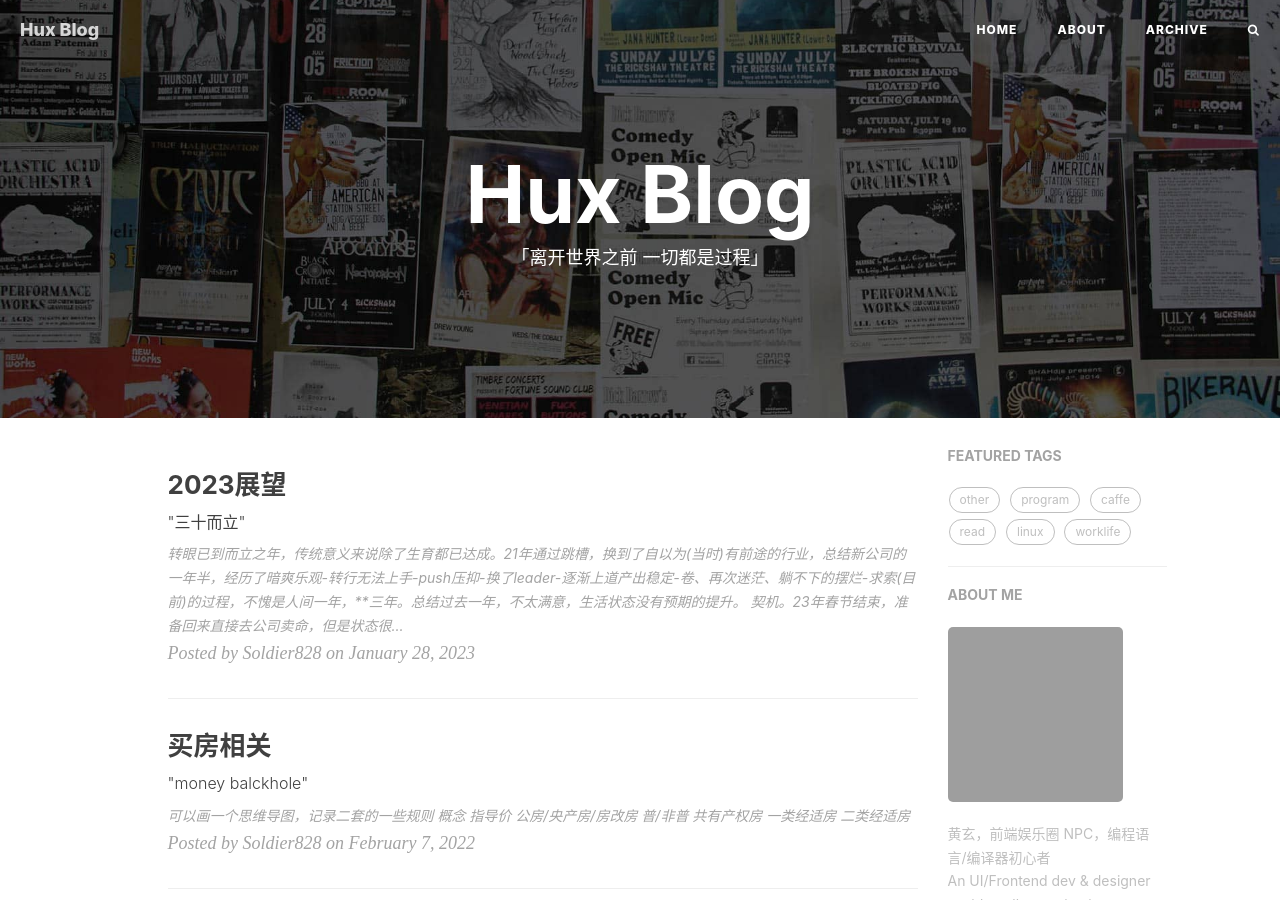
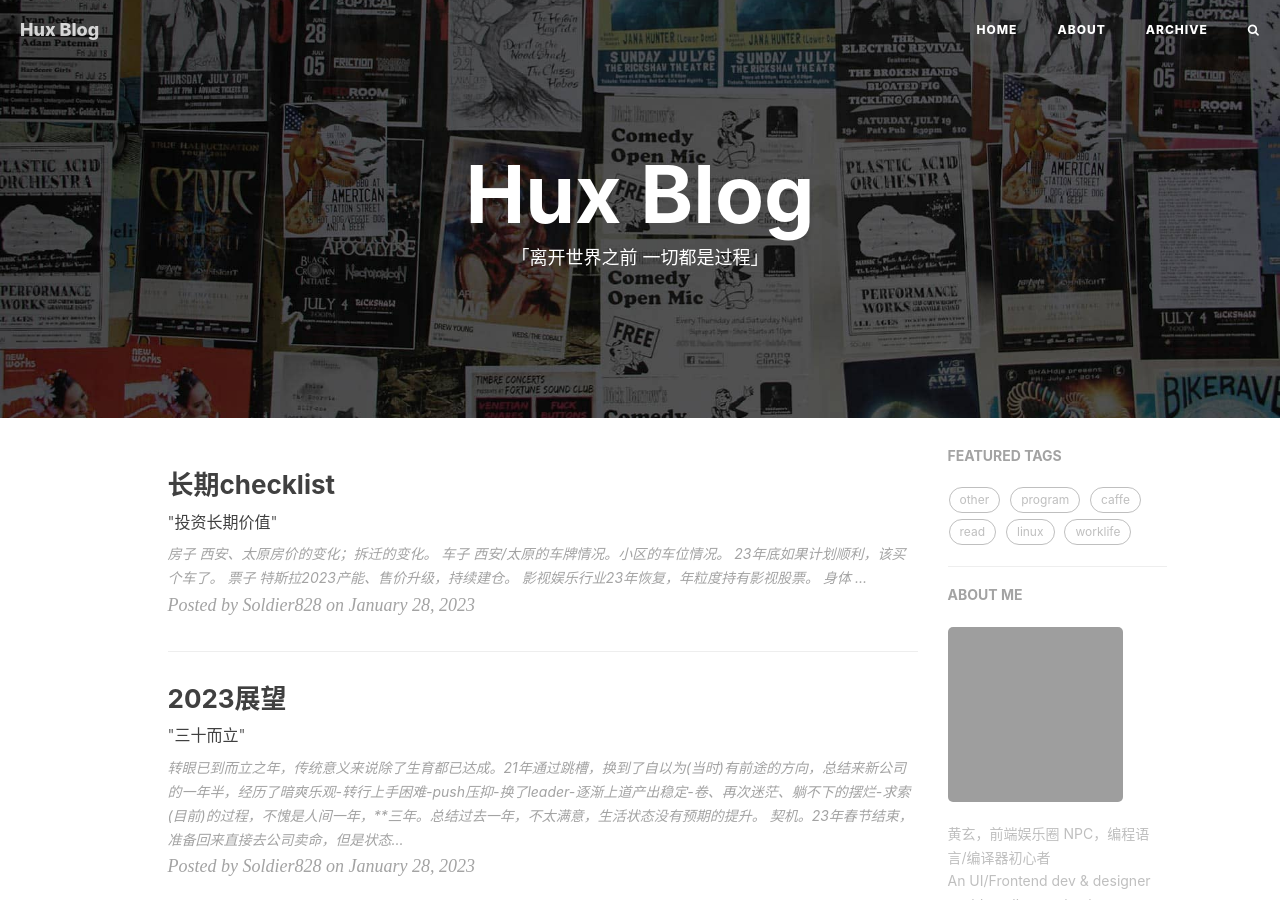
Before and after one commit to soldier828/soldier828.github.io, a Jekyll site: the page built from index.html, in a window 1280 px wide and 900 px high. Built offline with Jekyll 4.4.1, drawn with Linux system fonts in a browser that asks for light colours; nearby versions of some CDN libraries; the list of posts is cut into pages by our own code; comment, search, counter and statistics services are not loaded; some of the changed text lies outside the part shown; grey boxes are pictures that could not be loaded.

Commit message:
add doc checklist

```diff
--- a/_posts/2023-01-28-2023_persue.md
+++ b/_posts/2023-01-28-2023_persue.md
@@ -10,20 +10,20 @@ tags:
     - worklife
 ---
 
-> 转眼已到而立之年，传统意义来说除了生育都已达成。21年通过跳槽，换到了自以为(当时)有前途的行业，总结新公司的一年半，经历了暗爽乐观-转行无法上手-push压抑-换了leader-逐渐上道产出稳定-卷、再次迷茫、躺不下的摆烂-求索(目前)的过程，不愧是人间一年，\*\*三年。总结过去一年，不太满意，生活状态没有预期的提升。
+> 转眼已到而立之年，传统意义来说除了生育都已达成。21年通过跳槽，换到了自以为(当时)有前途的方向，总结来新公司的一年半，经历了暗爽乐观-转行上手困难-push压抑-换了leader-逐渐上道产出稳定-卷、再次迷茫、躺不下的摆烂-求索(目前)的过程，不愧是人间一年，\*\*三年。总结过去一年，不太满意，生活状态没有预期的提升。
 
 > 契机。23年春节结束，准备回来直接去公司卖命，但是状态很awful，就休息了一天，收获颇丰，也相当于之前求索阶段的开始实践。
 
 - 感悟
-  - 不要再埋头企图逃避了，人的认知&思考，决定未来的生活。很难直接躺平。
-  - 程序员现在这个光景，靠打工是不可能舒服的躺平的。
-  - 体制内 VS 体制外还是有很大区别的，年少不听(听不明白)老人言。
+  - 不要再埋头企图逃避了，认知&思考决定未来的生活。
+  - 很难直接躺平。程序员现在这个光景，靠打工是不可能舒服的躺平的。逃离北京也成为了一个可选项，但牵绊太多估计难以成行，但可以关注一些城市的房价变化，考虑投资。
+  - 体制内 VS 体制外还是有很大区别的，这一年的经历和折磨罄竹难书。年少不听(听不明白)老人言。
   - 还是要全方面提升自己，变得有议价能力 or 其他谋生手段。
   - 今天看了一直想看的中国房产预测，[天涯kk大神](https://github.com/wenbochang888/house)，深有感触。
 
 - 计划
   - 深度学习，比如读史明智如房地产发展历史。生活的方方面面都值得好好学习，尤其是站在现在去看过去的发展轨迹，能学习到【渔】
-  - 锻炼恢复。跑步问题不大，今天只跑了1.5km，因为好久不跑&新冠&胖了心率太快，慢慢恢复吧。
+  - 锻炼恢复。跑步问题不大，今天只跑了1.5km，因为好久不跑&新冠&胖了心率太快，慢慢恢复吧；可以继续尝试划船运动。
   - 专注提升自己，专业or其他方向，不要每天机械重复，没有意义！！
   - 人一定要有至少一个爱好，目前就没有爱好，其实什么东西只要喜欢就可以深钻&培养成爱好。
   - **持续记录**，积跬步至千里。
--- /dev/null
+++ b/_posts/2023-01-28-checklist.md
@@ -0,0 +1,25 @@
+---
+layout:     post
+title:      "长期checklist"
+subtitle:   "\"投资长期价值\""
+date:       2023-01-28 22:30:00
+author:     "Soldier828"
+header-img: "img/post-bg-universe.jpg"
+catalog: true
+tags:
+    - investment
+---
+
+- 房子
+  - 西安、太原房价的变化；拆迁的变化。
+- 车子
+  - 西安/太原的车牌情况。小区的车位情况。
+  - 23年底如果计划顺利，该买个车了。
+- 票子
+  - 特斯拉2023产能、售价升级，持续建仓。
+  - 影视娱乐行业23年恢复，年粒度持有影视股票。
+- 身体
+  - 跑步
+  - 划船
+- 兴趣
+  - NAS
```
Also changed, not shown: 1 other file.
